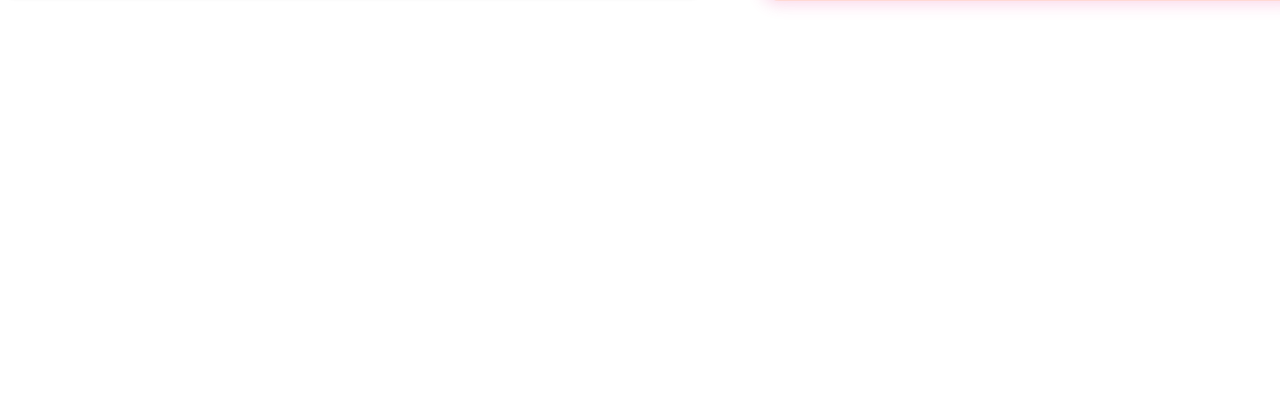
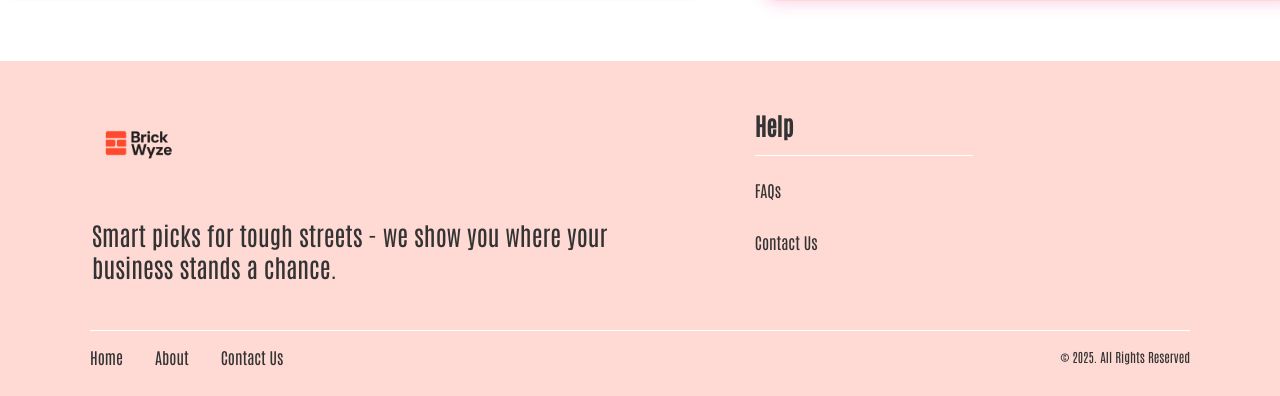
Before and after one commit to Zhuowen-Chen/brickwyze-homepage, a React (Create React App) app: page / in a window 1280 px wide. Shown: the part 3792-4188 px from the top of the page. Before the commit the page ends 3853 px from the top, so only its background shows below. Built offline with nearby package versions, Linux system fonts and the light colour scheme; a web font is replaced by a local one.

Commit message:
edit footer jsx and css

```diff
--- a/src/App.css
+++ b/src/App.css
@@ -624,4 +624,163 @@ a {
   }
 }
 
+/* Footer */
+.footer {
+  background-color: #FFD9D3;
+  color: #333;
+  height: 274px;
+  padding: 2rem 0;
+  font-family: 'Antonio', sans-serif;
+  display: flex;
+  flex-direction: column;
+}
+
+.footer-content {
+  max-width: 1200px;
+  width: 100%;
+  margin: 0 auto;
+  padding: 0 1rem;
+  flex: 1;
+  display: flex;
+  flex-direction: column;
+}
+
+.footer-main-section {
+  display: flex;
+  justify-content: space-between;
+  /* max-width: 1100px; */
+  margin-left: 20px;
+  flex: 1;
+  padding: 0 2rem; /* 保证两边留边 */
+}
+
+
+.footer-brand {
+  display: flex;
+  flex-direction: column;
+  max-width: 516px;
+  align-items: flex-start; /* 保证左对齐 */
+}
+
+
+.footer-logo {
+  width: auto;
+  height: 100px; /* 原来 197px，太高了 */
+}
+
+
+.footer-tagline {
+  font-size: 25px;
+  color: #333;
+  max-width: 516px;
+  text-align: left;
+}
+
+.footer-help-section {
+  display: flex;
+  flex-direction: column;
+  gap: 2rem;
+  padding-top: 1rem;
+  margin-right: 35%;
+}
+
+.footer-help {
+  font-size: 1.5rem;
+  font-weight: bold;
+  position: relative;
+  padding-bottom: 0.5rem;
+}
+
+.footer-help::after {
+  content: '';
+  position: absolute;
+  bottom: -8px; /* 原来是0，往下拉远离文字 */
+  left: 0;
+  width: 218px;
+  height: 1px;
+  background-color: white;
+}
+
+
+.footer-help-links {
+  display: flex;
+  flex-direction: column;
+  gap: 2rem;
+}
+
+.footer-bottom {
+  width: 100%;
+  max-width: 1100px;
+  margin: 0 auto;
+  padding-top: 1rem;
+  border-top: 1px solid white;
+  display: flex;
+  justify-content: space-between;
+  align-items: center;
+}
+
+.footer-nav {
+  display: flex;
+  gap: 2rem;
+}
+
+.footer-nav a,
+.footer-help,
+.footer-help-links a {
+  color: #333;
+  text-decoration: none;
+  transition: color 0.3s ease;
+}
+
+.footer-nav a:hover,
+.footer-help-links a:hover {
+  color: #000;
+  text-decoration: underline;
+}
+
+.copyright {
+  font-size: 0.8rem;
+  color: #333;
+}
+
+/* Responsive adjustments */
+@media (max-width: 1200px) {
+  .footer-content {
+    padding: 0 2rem;
+  }
+
+  .footer-bottom {
+    max-width: 100%;
+    padding: 1rem 2rem 0;
+  }
+}
+
+@media (max-width: 768px) {
+  .footer {
+    height: auto;
+    padding-bottom: 2rem;
+  }
+
+  .footer-main-section {
+    flex-direction: column;
+    gap: 2rem;
+  }
+
+  .footer-help-section {
+    margin-top: 1rem;
+  }
+
+  .footer-bottom {
+    flex-direction: column;
+    align-items: flex-start;
+    gap: 1rem;
+    padding-top: 1.5rem;
+  }
+
+  .footer-nav {
+    flex-direction: column;
+    gap: 1rem;
+  }
+}
+
 /* 其他组件样式... */
--- a/src/App.jsx
+++ b/src/App.jsx
@@ -8,7 +8,7 @@ import WhoWeAre from './components/WhoWeAre';
 import Welcome from './components/Welcome';
 import WhyChooseUs from './components/WhyChooseUs';
 import HowItWorks from './components/HowItWorks';
-// import Footer from './components/Footer';
+import Footer from './components/Footer';
 
 function App() {
   return (
@@ -19,7 +19,7 @@ function App() {
       <Welcome />
       <WhyChooseUs />
       <HowItWorks />
-      {/* <Footer /> */}
+      <Footer />
     </div>
   );
 }
--- a/src/components/Footer.jsx
+++ b/src/components/Footer.jsx
@@ -0,0 +1,38 @@
+import React from "react";
+import logo from '../assets/images/logo.png';
+
+const Footer = () => {
+  return (
+    <footer className="footer">
+      <div className="footer-content">
+        <div className="footer-main-section">
+          <div className="footer-brand">
+            <img src={logo} alt="Brick Wyze Logo" className="footer-logo" />
+            <p className="footer-tagline">
+              Smart picks for tough streets - we show you where your business stands a chance.
+            </p>
+          </div>
+
+          <div className="footer-help-section">
+            <div className="footer-help">Help</div>
+            <div className="footer-help-links">
+              <a href="/faqs">FAQs</a>
+              <a href="/contact">Contact Us</a>
+            </div>
+          </div>
+        </div>
+
+        <div className="footer-bottom">
+          <div className="footer-nav">
+            <a href="/">Home</a>
+            <a href="/about">About</a>
+            <a href="/contact">Contact Us</a>
+          </div>
+          <div className="copyright">© 2025. All Rights Reserved</div>
+        </div>
+      </div>
+    </footer>
+  );
+};
+
+export default Footer;
```
